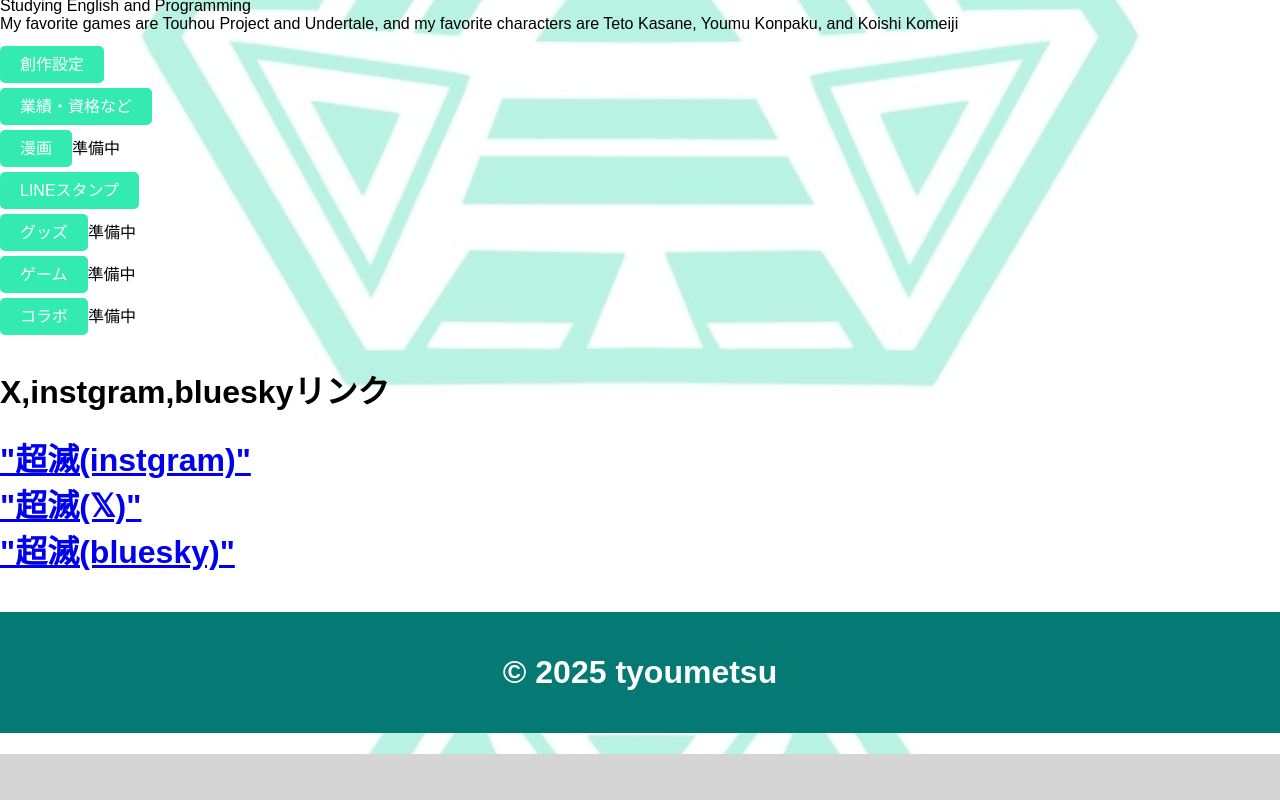
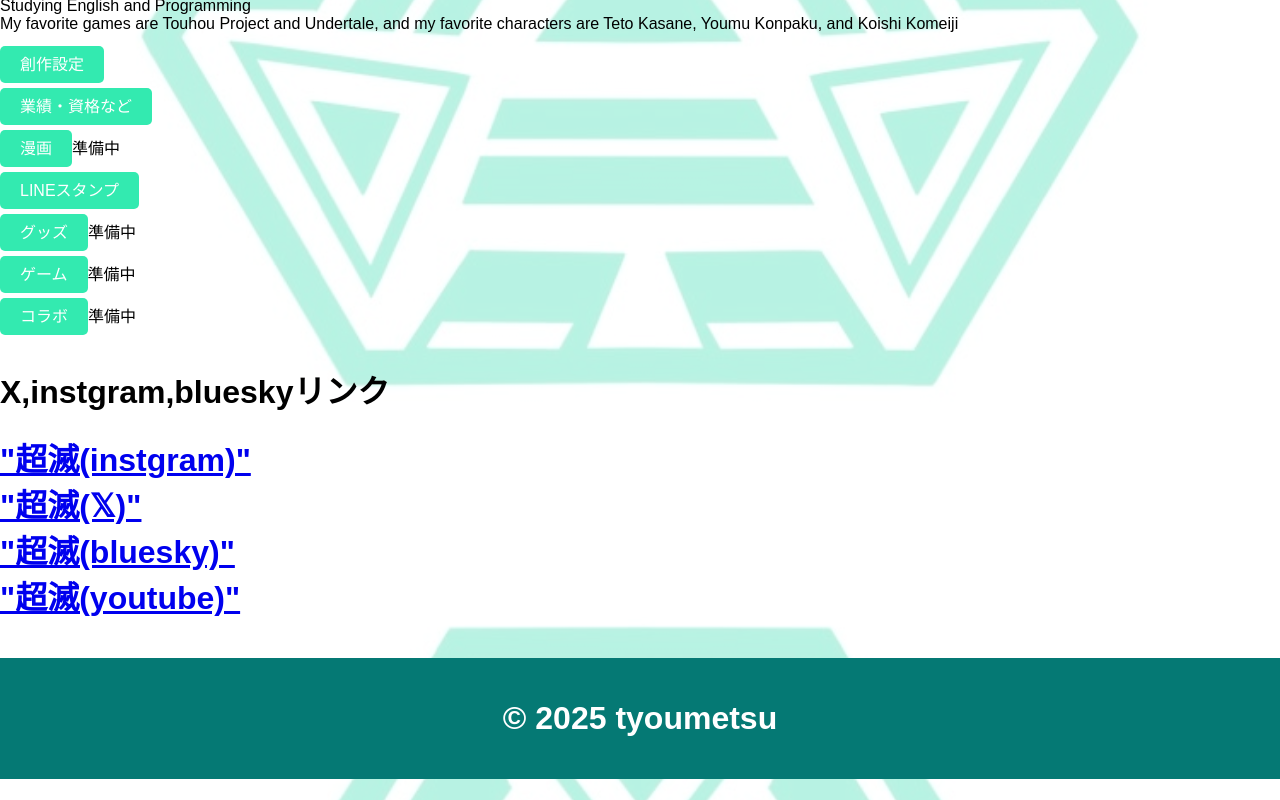
Before and after one commit to tyoumetu/tyoumetu-phone-, a plain HTML site: page 超滅公式サイト1.html in a window 1280 px wide. Shown: the part 554-1354 px from the top of the page. Before the commit the page ends 1308 px from the top, so only its background shows below. Drawn offline with Linux system fonts and the light colour scheme.

Commit message:
Update 超滅公式サイト1.html

```diff
--- a/超滅公式サイト1.html
+++ b/超滅公式サイト1.html
@@ -75,6 +75,7 @@
        <a href="https://www.instagram.com/sousaku___love/">"超滅(instgram)"</a><br>
        <a href="https://x.com/tyoumetu___1010">"超滅(𝕏)"</a><br>
        <a href="https://bsky.app/profile/tyoumetu.bsky.social">"超滅(bluesky)"</a><br>
+       <a href="https://www.youtube.com/@tyoumetu-1010">"超滅(youtube)"</a><br>
 </body>
 </body>
 </html>
```
